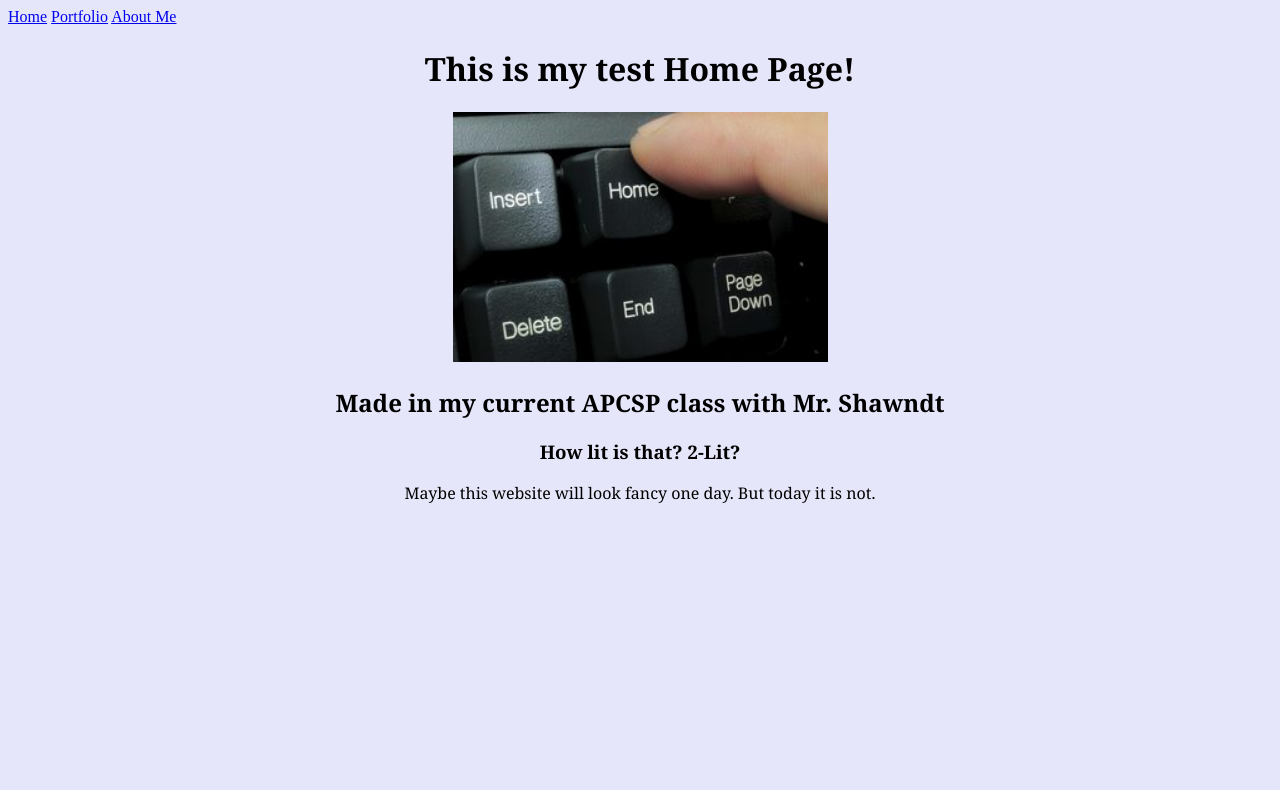
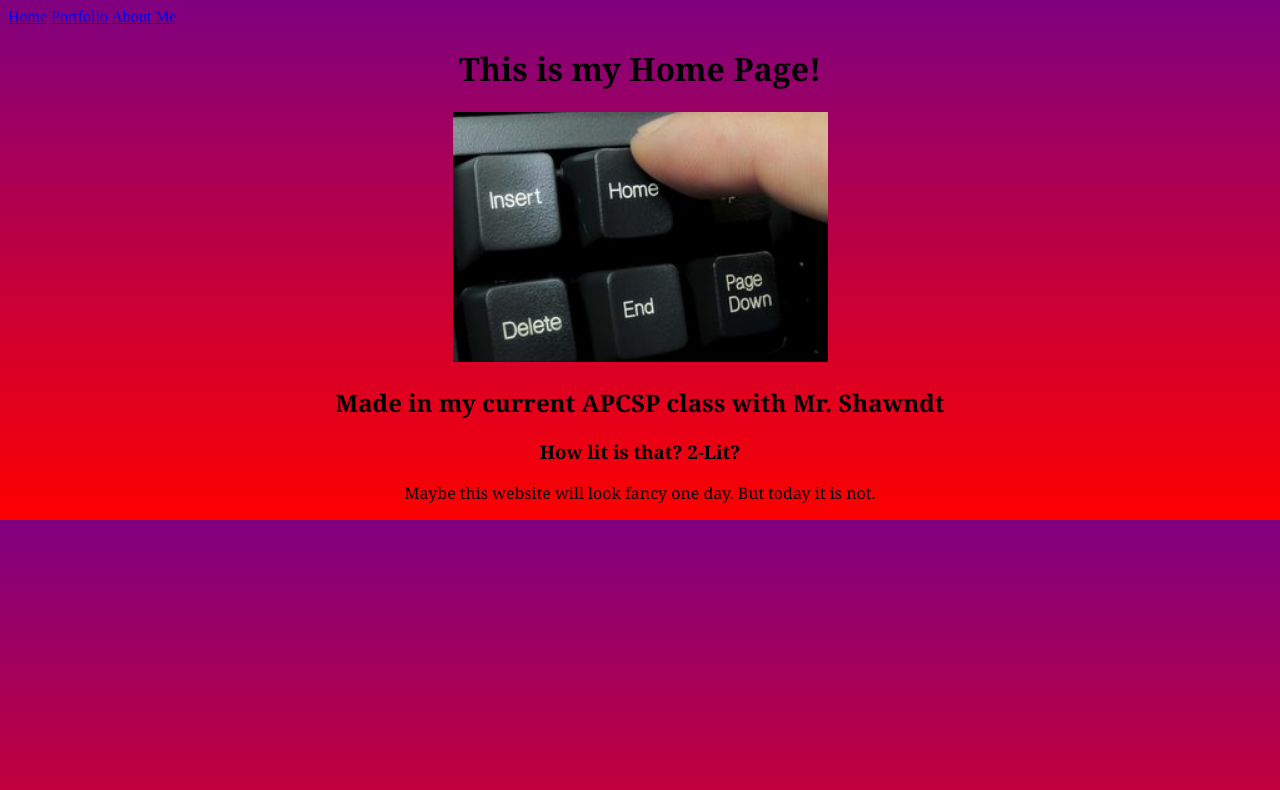
Before and after one commit to Heresdanny/Heresdanny.github.io, a plain HTML site: page index.html in a window 1280 px wide. Drawn offline with Linux system fonts and the light colour scheme.

Commit message:
9/28 9:54am changes

```diff
--- a/index.html
+++ b/index.html
@@ -4,13 +4,13 @@
     <meta charset="utf-8">
     <DIV style="font-family: georgia;"><title>Home</title></DIV>
   </head>
-  <body bgcolor="#E6E6FA">
+<body style="background: linear-gradient(purple, red);"></body>
   <body>
     <a href="index.html">Home</a>
     <a href="portfolio.html">Portfolio</a>
     <a href="aboutme.html">About Me</a>
     <center>
-       <DIV style="font-family: georgia;"><h1>This is my test Home Page!</h1></DIV>
+       <DIV style="font-family: georgia;"><h1>This is my Home Page!</h1></DIV>
       <img src="images/homebutton.jpg" height="250">
        <DIV style="font-family: georgia;"><h2>Made in my current APCSP class with Mr. Shawndt</h2></DIV>
        <DIV style="font-family: georgia;"><h3>How lit is that? 2-Lit?</h3></DIV>
```
Also changed, not shown: aboutme.html (+1 -1 lines), portfolio.html (+1 -1 lines), test.html (+1 -1 lines).
